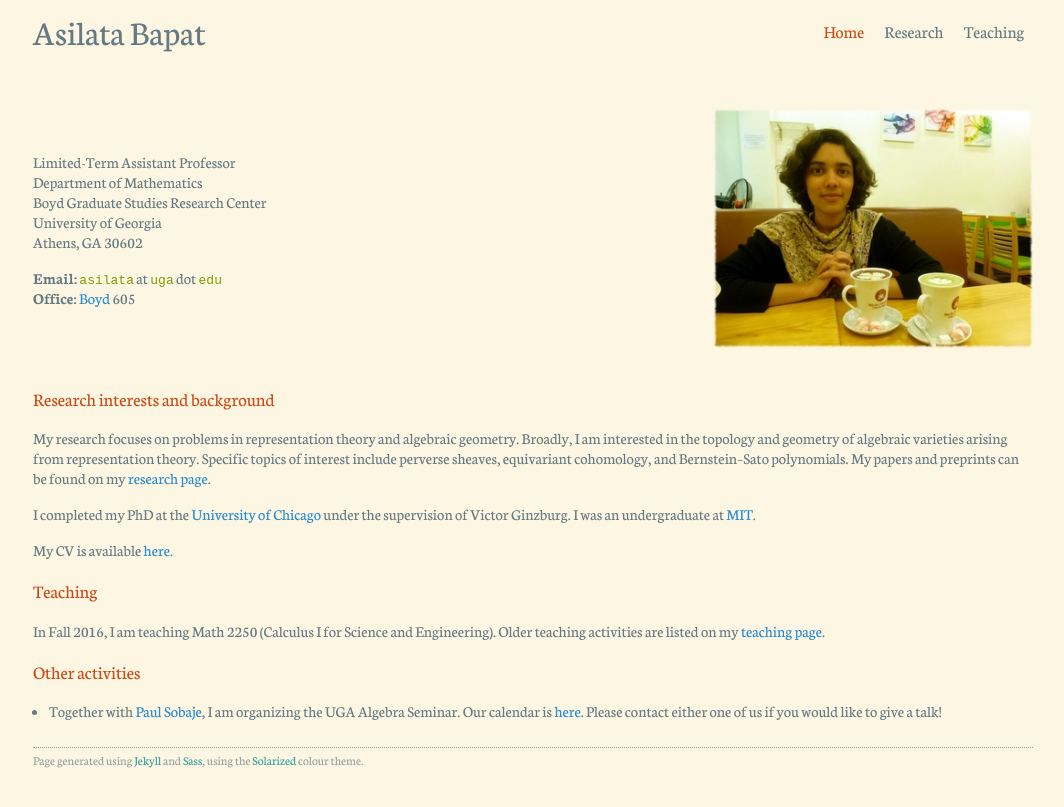
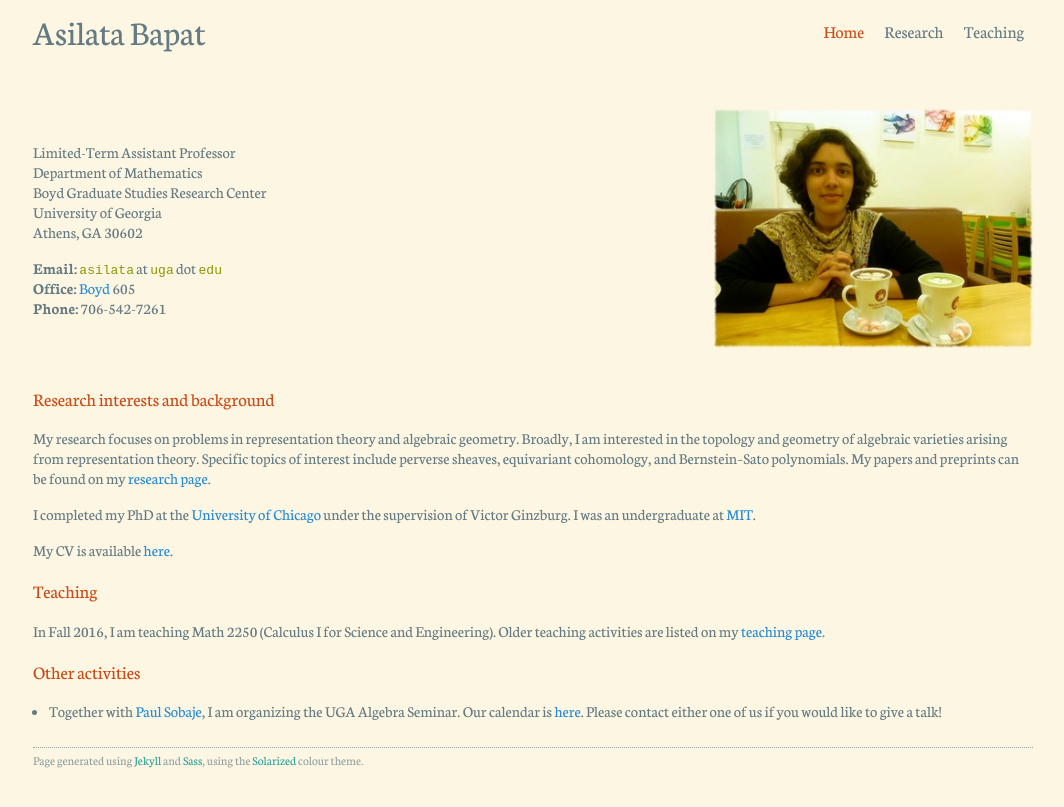
Before and after one commit to dongmouren0/dongmouren.github.io, a Jekyll site: the page built from index.md, in a window 1280 px wide. Shown: the top 807 px of the page, without its empty margins (107-1171 px from the left). Built offline with Jekyll 4.4.1, drawn with Linux system fonts in a browser that asks for light colours.

Commit message:
Added office phone number.

```diff
--- a/index.md
+++ b/index.md
@@ -18,6 +18,7 @@
 
 **Email:** `asilata` at `uga` dot `edu`
 **Office:** [Boyd](http://www.uga.edu/a-z/location/boyd-graduate-research-studies/) 605
+**Phone:** 706-542-7261
 
 </div>
 
```
